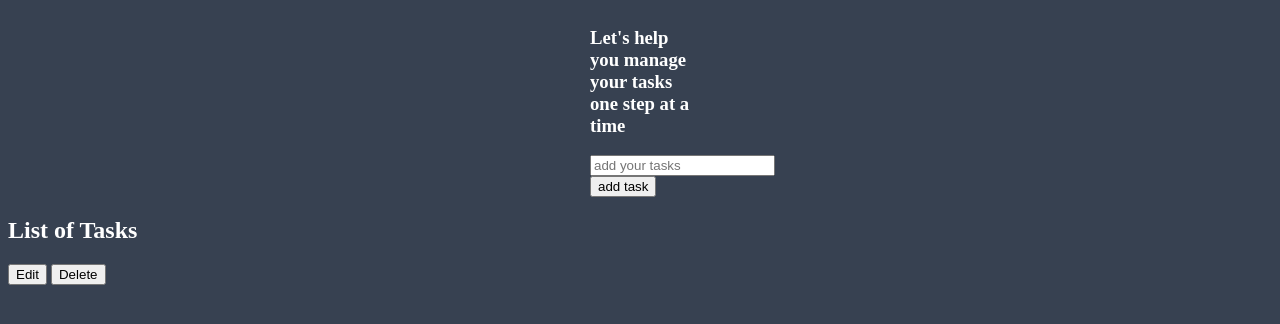
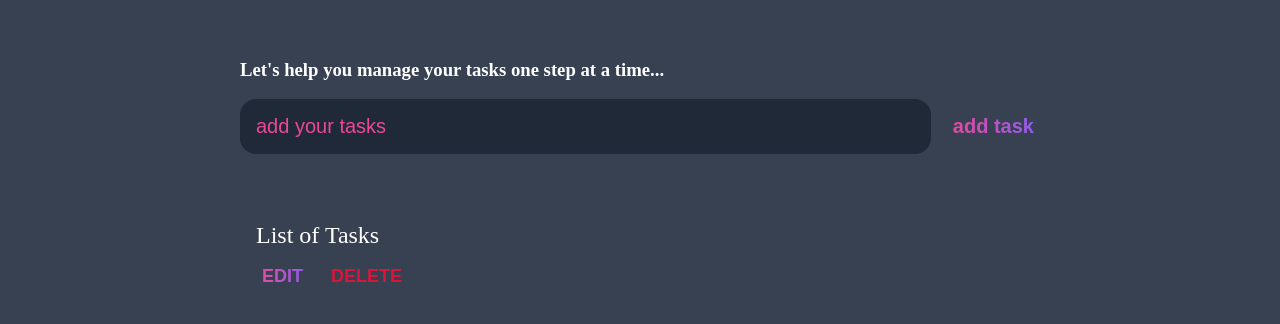
Before and after one commit to morrilyn/To-Do-List-Project, a plain HTML site: page index.html in a window 1280 px wide. Drawn offline with Linux system fonts and the light colour scheme.

Commit message:
fixes applied

```diff
--- a/index.html
+++ b/index.html
@@ -3,13 +3,13 @@
 <head>
     <meta charset="UTF-8">
     <meta name="viewport" content="width=device-width, initial-scale=1.0">
-    <title>Stay organised and efficient with a powerful task management platform  </title>
+    <title> Stay organised and efficient with a powerful task management platform </title>
 
 <link rel="stylesheet" href="main.css"/>
 </head>
 <body>
     <header>
-    <h3> Let's help you manage your tasks one step at a time  </h3>
+    <h3> Let's help you manage your tasks one step at a time...  </h3>
     <form id="new-task-form">
         <input
         type="text"
--- a/main.css
+++ b/main.css
@@ -21,9 +21,9 @@ body {
 }
 
 header {
-    padding: 2rem 1 rem;
+    padding: 2rem 1rem;
     max-width: 800px;
-    width: 100px;
+    width: 100%;
     margin: 0 auto;
 }
 
@@ -31,5 +31,127 @@ header h1 {
     font-size: 2.5rem;
     font-weight: 300;
     color: var(--gray);
-    margin-bottom: 0;
+    margin-bottom: 1rem;
 }
+#new-task-form {
+    display: flex;
+
+}
+
+input, button {
+    appearance: none;
+    border: none;
+    outline: none;
+    background: none;
+}
+
+/* this is the search bar background */
+#new-task-input {
+    flex: 1 1 0%;
+    background-color: var(--darker);
+    padding: 1rem;
+    border-radius: 1rem;
+    margin-right: 1rem;
+    color: var(--light);
+    font-size: 1.25rem;
+}
+/* this is the text in the search bar */
+#new-task-input::placeholder {
+    color: var(--pink);
+}
+
+#new-task-submit {
+    color: var(--pink);
+    font-size: 1.25rem;
+    font-weight: 700;
+    background-image: linear-gradient(to right, var(--pink),
+    var(--purple));
+    -webkit-background-clip: text;
+    -webkit-text-fill-color: transparent;
+    cursor: pointer;
+    transition: 0.4s;
+
+}
+
+#new-task-submit:hover {
+	opacity: 0.8;
+}
+
+#new-task-submit:active {
+	opacity: 0.6;
+}
+
+main {
+	flex: 1 1 0%;
+	max-width: 800px;
+	width: 100%;
+	margin: 0 auto;
+}
+
+.task-list {
+	padding: 1rem;
+}
+
+.task-list h2 {
+	font-size: 1.5rem;
+	font-weight: 300;
+	color: var(--grey);
+	margin-bottom: 1rem;
+}
+
+#tasks .task {
+	display: flex;
+	justify-content: space-between;
+	background-color: var(--darkest);
+	padding: 1rem;
+	border-radius: 1rem;
+	margin-bottom: 1rem;
+}
+
+.task .content {
+	flex: 1 1 0%;
+}
+
+.task .content .text {
+	color: var(--light);
+	font-size: 1.125rem;
+	width: 100%;
+	display: block;
+	transition: 0.4s;
+}
+
+.task .content .text:not(:read-only) {
+	color: var(--pink);
+}
+
+.task .actions {
+	display: flex;
+	margin: 0 -0.5rem;
+}
+
+.task .actions button {
+	cursor: pointer;
+	margin: 0 0.5rem;
+	font-size: 1.125rem;
+	font-weight: 700;
+	text-transform: uppercase;
+	transition: 0.4s;
+}
+
+.task .actions button:hover {
+	opacity: 0.8;
+}
+
+.task .actions button:active {
+	opacity: 0.6;
+}
+
+.task .actions .edit {
+	background-image: linear-gradient(to right, var(--pink), var(--purple));
+	-webkit-background-clip: text;
+	-webkit-text-fill-color: transparent;
+}
+
+.task .actions .delete {
+	color: crimson;
+}
--- a/main.js
+++ b/main.js
@@ -0,0 +1,7 @@
+window.addEventListener('load', () => {
+    const form = document.querySelector("#new-task-form");
+    const input = document.querySelector("#new-task-input");
+    const list_el = document.querySelector("#tasks");
+
+    console.log(form);
+})
```
